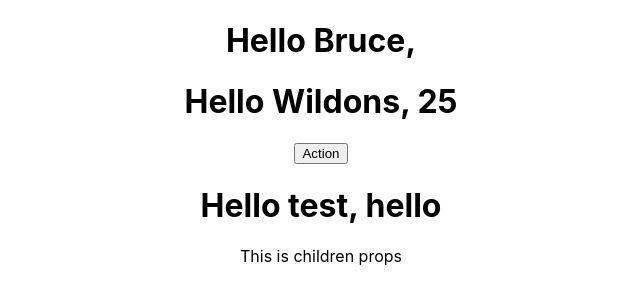
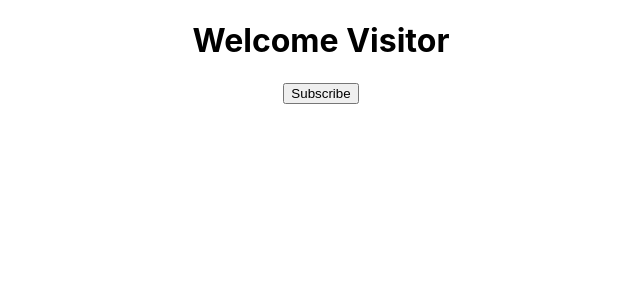
Before and after one commit to zhusophia/react-demo, a React (Create React App) app: page / in a window 1280 px wide. Shown: the top 304 px of the page, without its empty margins (319-959 px from the left). Built offline with nearby package versions, Linux system fonts and the light colour scheme.

Commit message:
restoring

```diff
--- a/src/App.js
+++ b/src/App.js
@@ -8,19 +8,25 @@
 
 // props = optional input that commands accept (so think of it like an variable that takes input)
 // makes things dynamic
+// props.children accepts anything in between the opening and closing, regardless if <p> or <Button>, etc.
 
-import Greet from './components/Greet'
+// import Greet from './components/Greet'
+import Message from './components/Message'
 
 function App() {
   return (
     <div className="App">
-     <Greet name ='Bruce'/>
+     {/* <Greet name ='Bruce'/>
      <Greet name = "Wildons" age = "25">
+     <button>Action</button>
+     <br></br>
      <button>Action</button>
      </Greet>
      <Greet name = "test" age = "hello">
       <p>This is children props</p>
-     </Greet>
+     </Greet>  */}
+
+    <Message></Message>
     </div>
   );
 }
--- a/src/components/Greet.js
+++ b/src/components/Greet.js
@@ -1,5 +1,6 @@
 export const Greet = (props) => {
     return (
+        // immutable. can not assign props.name wtihin thsi variable
     <div>
     <h1>Hello {props.name}, {props.age}</h1>
         {props.children}
@@ -38,6 +39,6 @@
 
 28:04
 
-
+// information is often immutable -> can't just start assigning variables inside greet.
 
 */
--- /dev/null
+++ b/src/components/Message.js
@@ -0,0 +1,25 @@
+// props vs state
+// props are NOT mutable (think of them as function parameters), while states are mutable (creating a variable within the function)
+
+// you can have unused parameters but not unused variables
+// you can only return one thing. so, you can wrap it with div
+
+import { useState } from 'react'
+
+// message is a variable, setMesasge is a function that CHANGES the variable (or the state, in this case)
+// a variable that is maintained inside of a component
+// hooks are things that let you 'access' react special features
+
+export const Message = () => {
+    const [message, setMessage] = useState('Welcome Visitor')
+    return (
+    <div>
+        <h1>{message}</h1>
+        <button onClick={() => setMessage('Thank you for subscribing.')}>Subscribe</button>
+    </div>
+    )
+}
+
+export default Message
+
+// 47:43
```
